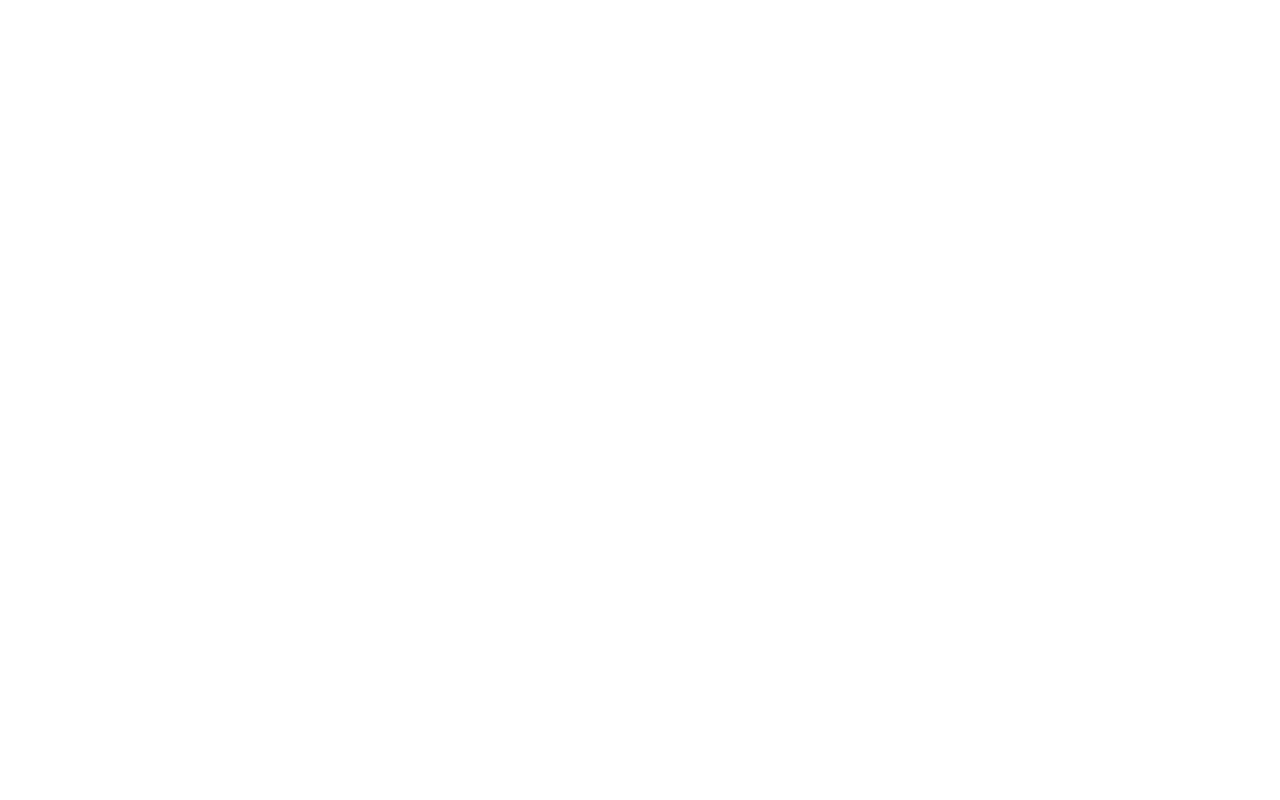
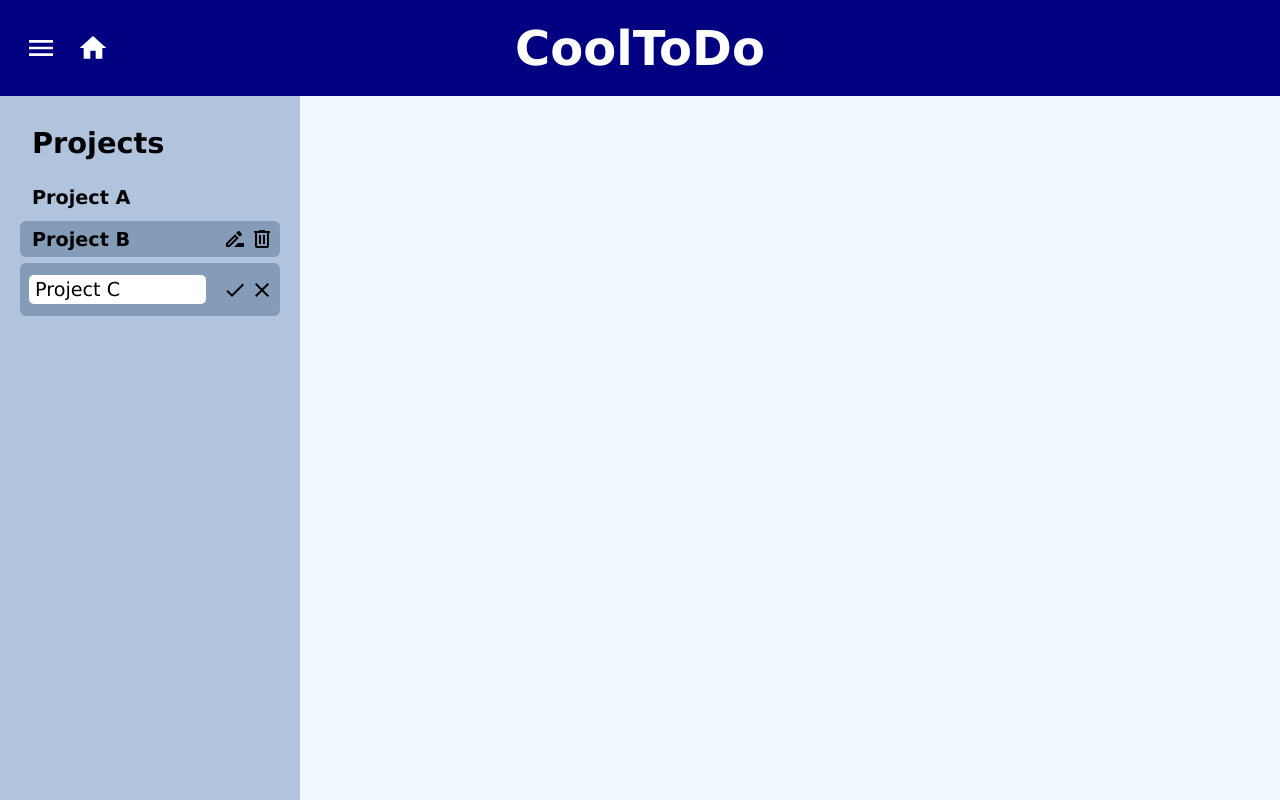
Before and after one commit to zoltan-antal/todo-list, a website built with webpack: page src/template.html in a window 1280 px wide. Built offline with nearby package versions, Linux system fonts and the light colour scheme.

Commit message:
Style header and sidebar

```diff
--- a/src/style.css
+++ b/src/style.css
@@ -0,0 +1,152 @@
+* {
+  margin: 0;
+  padding: 0;
+  box-sizing: border-box;
+  text-decoration: none;
+  font-family: 'Lucida Sans', 'Lucida Sans Regular', 'Lucida Grande', 'Lucida Sans Unicode', Geneva, Verdana, sans-serif;
+}
+
+html {
+  height: 100%;
+  font-size: 16px;
+}
+
+body {
+  height: 100%;
+  display: grid;
+  grid-template-rows: auto 1fr;
+  grid-template-columns: max(300px, 20vw) 1fr;
+}
+
+/* HEADER */
+
+.header {
+  grid-column: span 2;
+  display: grid;
+  grid-template-columns: 1fr 1fr 1fr;
+  background-color: navy;
+  font-size: 1.5rem;
+  padding: 20px;
+}
+
+.navbar {
+  display: flex;
+  justify-content: flex-start;
+  align-items: center;
+  gap: 10px;
+  list-style: none;
+}
+
+.navbar-button {
+  display: flex;
+  justify-content: center;
+  align-items: center;
+  cursor: pointer;
+  padding: 5px;
+  border-radius: 3px;
+}
+
+.navbar-button:hover {
+  background-color: rgba(64, 64, 128);
+}
+
+.navbar-button img {
+  width: 2rem;
+  filter: invert(1);
+}
+
+.header .title {
+  justify-self: center;
+  color: white;
+}
+
+/* SIDEBAR */
+
+.sidebar {
+  display: flex;
+  flex-direction: column;
+  gap: 20px;
+  background-color:lightsteelblue;
+  padding: 30px 20px;
+}
+
+.sidebar .title {
+  padding-left: 12px;
+  font-size: 1.8rem;
+}
+
+.project-list {
+  display: flex;
+  flex-direction: column;
+  gap: 6px;
+}
+
+.project {
+  display: flex;
+  justify-content: space-between;
+  align-items: center;
+  gap: 20px;
+  cursor: pointer;
+  padding: 6px;
+  padding-left: 12px;
+  border-radius: 6px;
+}
+
+.project:hover {
+  background-color: rgb(160, 180, 207);
+}
+
+.project.selected {
+  background-color: rgb(133, 156, 185);
+}
+
+.project-title {
+  font-size: 1.2rem;
+}
+
+.project-buttons {
+  display: flex;
+  justify-content: flex-end;
+  align-items: center;
+  gap: 3px;
+}
+
+.project-button {
+  display: flex;
+  align-items: center;
+}
+
+.project-button img {
+  width: 1.5rem;
+}
+
+.project-button.rename img:hover {
+  filter: invert(1);
+}
+
+.project-button.delete img:hover,
+.project-button.cancel img:hover {
+  filter: invert(19%) sepia(96%) saturate(7384%) hue-rotate(359deg) brightness(111%) contrast(116%);
+}
+
+.project-button.confirm img:hover {
+  filter: invert(75%) sepia(63%) saturate(6849%) hue-rotate(86deg) brightness(105%) contrast(118%);
+}
+
+.project-rename-input {
+  flex-grow: 1;
+  flex-shrink: 1;
+  font-size: 1.2rem;
+  min-width: 0;
+  padding: 3px 6px;
+  margin: 6px -3px;
+  outline: none;
+  border: none;
+  border-radius: 5px;
+}
+
+/* MAIN */
+
+.main {
+  background-color: aliceblue;
+}
--- a/src/template.html
+++ b/src/template.html
@@ -3,9 +3,54 @@
 <head>
   <meta charset="UTF-8">
   <meta name="viewport" content="width=device-width, initial-scale=1.0">
-  <title>Document</title>
+  <title>CoolToDo</title>
 </head>
 <body>
+  <div class="header">
+    <ul class="navbar">
+      <li class="navbar-button">
+        <img src="assets/images/menu.svg" alt="">
+      </li>
+      <li class="navbar-button">
+        <img src="assets/images/home.svg" alt="">
+      </li>
+    </ul>
+    <a class="title" href="">
+      <h1>CoolToDo</h1>
+    </a>
+  </div>
+  <div class="sidebar">
+    <h2 class="title">Projects</h2>
+    <ul class="project-list">
+      <li class="project">
+        <h3 class="project-title">Project A</h3>
+      </li>
+      <li class="project selected">
+        <h3 class="project-title">Project B</h3>
+        <div class="project-buttons">
+          <div class="project-button rename">
+            <img src="assets/images/rename-outline.svg" alt="">
+          </div>
+          <div class="project-button delete">
+            <img src="assets/images/trash-can-outline.svg" alt="">
+          </div>
+        </div>
+      </li>
+      <li class="project selected rename">
+        <input type="text" name="" id="" value="Project C" class="project-rename-input">
+        <div class="project-buttons">
+          <div class="project-button confirm">
+            <img src="assets/images/check.svg" alt="">
+          </div>
+          <div class="project-button cancel">
+            <img src="assets/images/close.svg" alt="">
+          </div>
+        </div>
+      </li>
+    </ul>
+  </div>
+  <div class="main">
 
+  </div>
 </body>
 </html>
```
